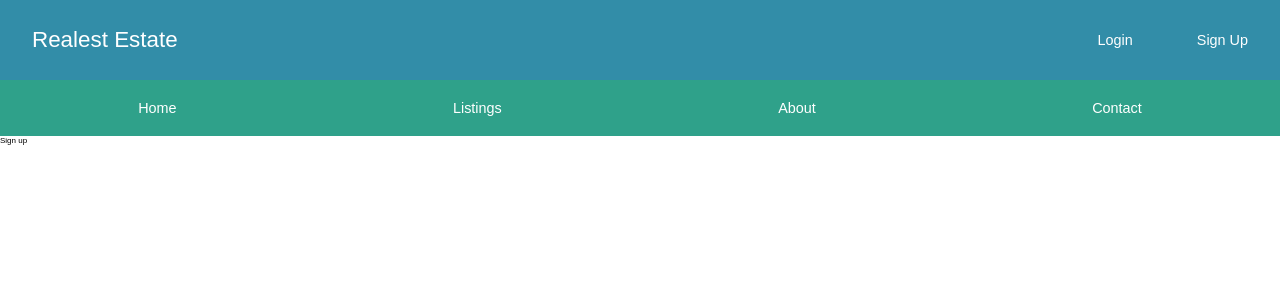
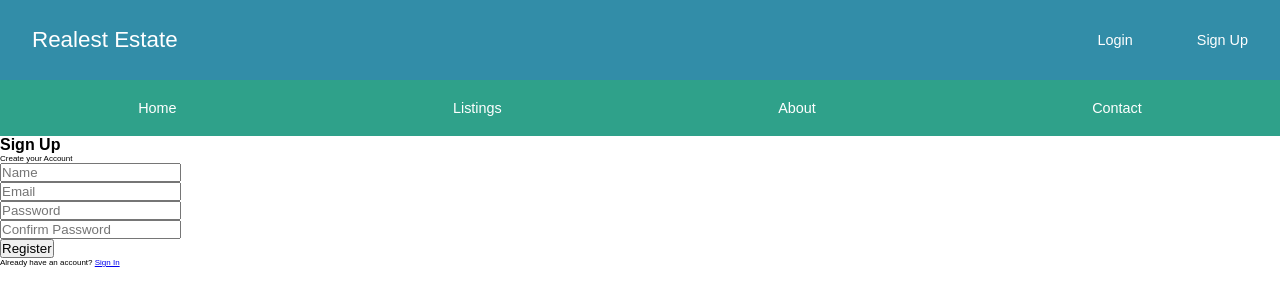
Before and after one commit to meekkaran/Real-Estate-App, a React (Create React App) app in the folder frontend/: page /signup in a window 1280 px wide. Shown: the top 306 px of the page. Built offline with nearby package versions, Linux system fonts and the light colour scheme.

Commit message:
signup and signin form

```diff
--- a/frontend/src/containers/Login.js
+++ b/frontend/src/containers/Login.js
@@ -1,5 +1,5 @@
 import React, { useState } from 'react';
-import { Link, Redirect } from 'react-router-dom';
+import { Link, Navigate } from 'react-router-dom';
 import { Helmet } from "react-helmet";
 import { connect } from "react-redux";
 import PropTypes from 'prop-types';
@@ -22,7 +22,7 @@
     };
 
     if (isAuthenticated)
-        return <Redirect to='/' />
+        return <Navigate to='/' />
 
     return (
         <div className='auth'>
@@ -36,10 +36,10 @@
             <h1 className='auth__title'>Sign In</h1>
             <p className='auth__lead'>Sign into your Account</p>
             <form className='auth_form' onSubmit={e => onSubmit(e)}>
-                <div className='auth__fotm__group'>
+                <div className='auth__form__group'>
                     <input className='auth__form__input' type='email' placeholder='Email' name='email' value={email} onChange={e => onChange(e)} required />
                 </div>
-                <div className='auth__fotm__group'>
+                <div className='auth__form__group'>
                     <input
                         className='auth__form__input'
                         type='password'
@@ -59,7 +59,7 @@
     );
 };
 
-Login.PropTypes ={
+Login.propTypes ={
     login:PropTypes.func.isRequired,
     isAuthenticated: PropTypes.bool
 };
@@ -70,4 +70,4 @@
 
 
 
-export default connect(mapStateToProps, {})(Login);
+export default connect(mapStateToProps, { login })(Login);
--- a/frontend/src/containers/SignUp.js
+++ b/frontend/src/containers/SignUp.js
@@ -1,9 +1,93 @@
-import React from 'react'
+import React, { useState } from 'react';
+import { Link, Navigate } from 'react-router-dom';
+import { Helmet } from "react-helmet";
+import { connect } from "react-redux";
+import { setAlert } from '../actions/alert';
+import { signup } from '../actions/auth';
+import PropTypes from 'prop-types';
 
-const  SignUp = () => {
+const  SignUp = ({ setAlert, signup, isAuthenticated }) => {
+    const [formData, setFormData] = useState({
+        name:'',
+        email:'',
+        password:'',
+        password2:''
+    });
+
+    const { name, email, password, password2 } = formData;
+
+    const onChange = e => setFormData({ ...formData, [e.target.name]: e.target.value});
+
+    const onSubmit = e => {
+        e.preventDefault();
+
+        if (password !== password2) {
+            setAlert('Passwords do not match', 'error');
+        }
+        else
+            signup({ name, email, password, password2 });
+    };
+
+    if (isAuthenticated)
+        return <Navigate to='/' />
+
     return (
-        <div>Sign up</div>
+        <div className='auth'>
+            <Helmet>
+                <title>Realest Estate - Sign Up</title>
+                <meta
+                    name='description'
+                    content='sign up page'
+                />
+            </Helmet>
+            <h1 className='auth__title'>Sign Up</h1>
+            <p className='auth__lead'>Create your Account</p>
+            <form className='auth_form' onSubmit={e => onSubmit(e)}>
+                <div className='auth__form__group'>
+                    <input className='auth__form__input' type='text' placeholder='Name' name='name' value={name} onChange={e => onChange(e)} required />
+                </div>
+                <div className='auth__form__group'>
+                    <input className='auth__form__input' type='email' placeholder='Email' name='email' value={email} onChange={e => onChange(e)} required />
+                </div>
+                <div className='auth__form__group'>
+                    <input
+                        className='auth__form__input'
+                        type='password'
+                        placeholder='Password'
+                        name='password'
+                        value={password}
+                        onChange={e => onChange(e)}
+                        minLength='6'
+                    />
+                </div>
+                <div className='auth__form__group'>
+                    <input
+                        className='auth__form__input'
+                        type='password'
+                        placeholder='Confirm Password'
+                        name='password2'
+                        value={password2}
+                        onChange={e => onChange(e)}
+                        minLength='6'
+                    />
+                </div>
+                <button className='auth__form__button'>Register</button>
+            </form>
+            <p className='auth__authtext'>
+                Already have an account? <Link className='auth__authtext__link' to='/signup'>Sign In</Link>
+            </p>
+        </div>
     );
-}
+};
 
-export default SignUp
+SignUp.propTypes ={
+    setAlert:PropTypes.func.isRequired,
+    signup:PropTypes.func.isRequired,
+    isAuthenticated: PropTypes.bool
+};
+
+const mapStateToProps = state => ({
+    isAuthenticated: state.auth.isAuthenticated
+})
+
+export default connect(mapStateToProps, { setAlert, signup })(SignUp);
```
